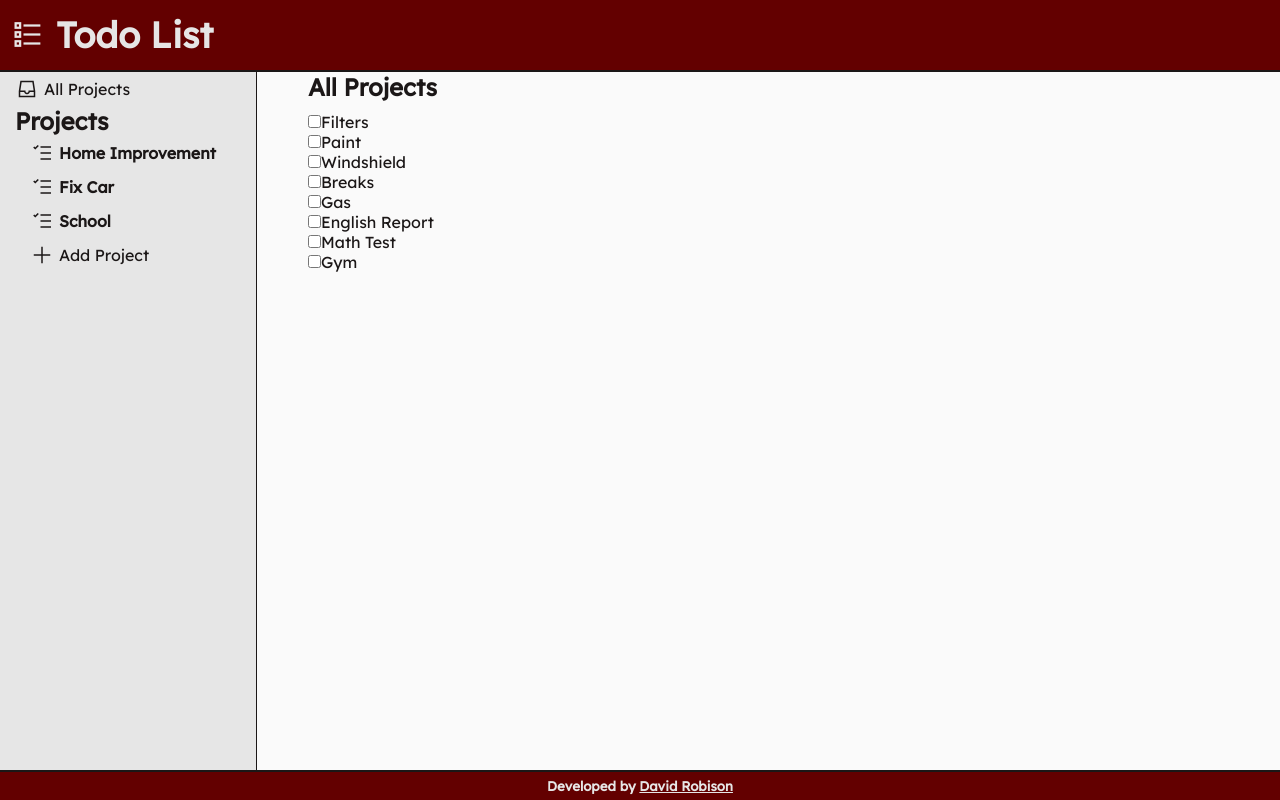
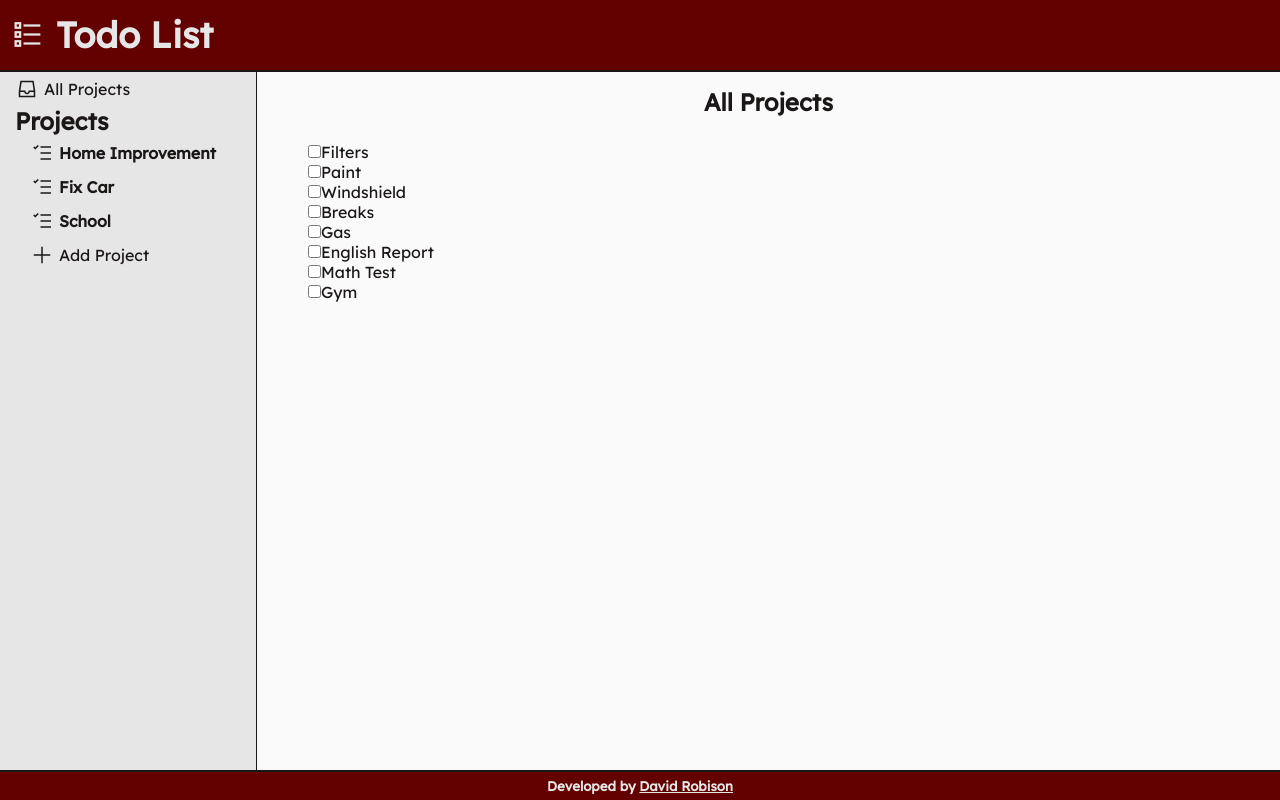
Before and after one commit to robisonwebdev/Todo-List, a plain HTML site: page index.html in a window 1280 px wide. Both pictures are taken after a click on the element "All Projects". Drawn offline with nearby package versions, Linux system fonts and the light colour scheme.

Commit message:
Set padding-bottom/top and text-align

```diff
--- a/styles.css
+++ b/styles.css
@@ -157,6 +157,12 @@ body {
     width: 90%;
 }
 
+#todoHeader {
+    padding-bottom: 15px;
+    padding-top: 15px;
+    text-align: center;
+}
+
 ul {
     list-style-type: none;
 }
```
